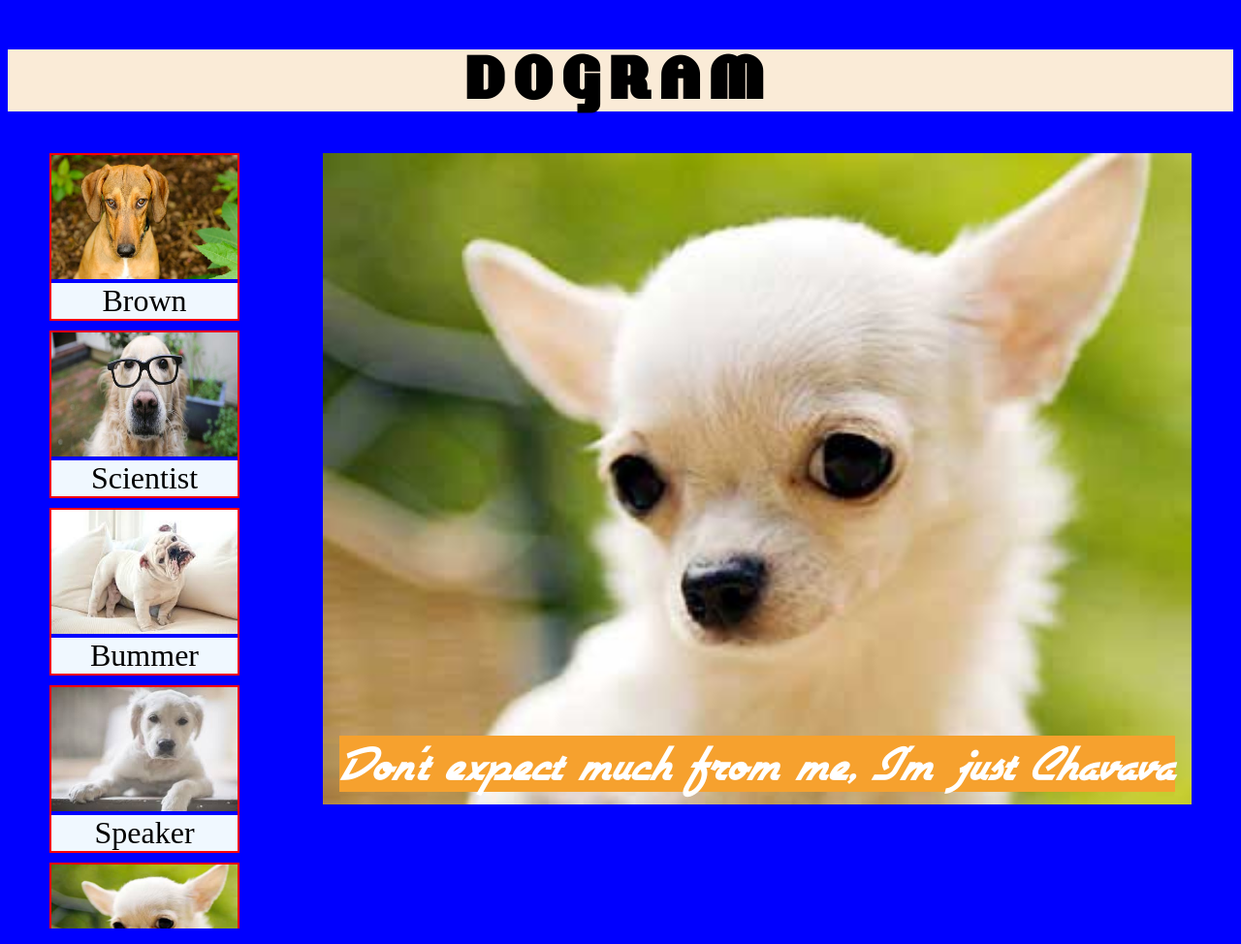
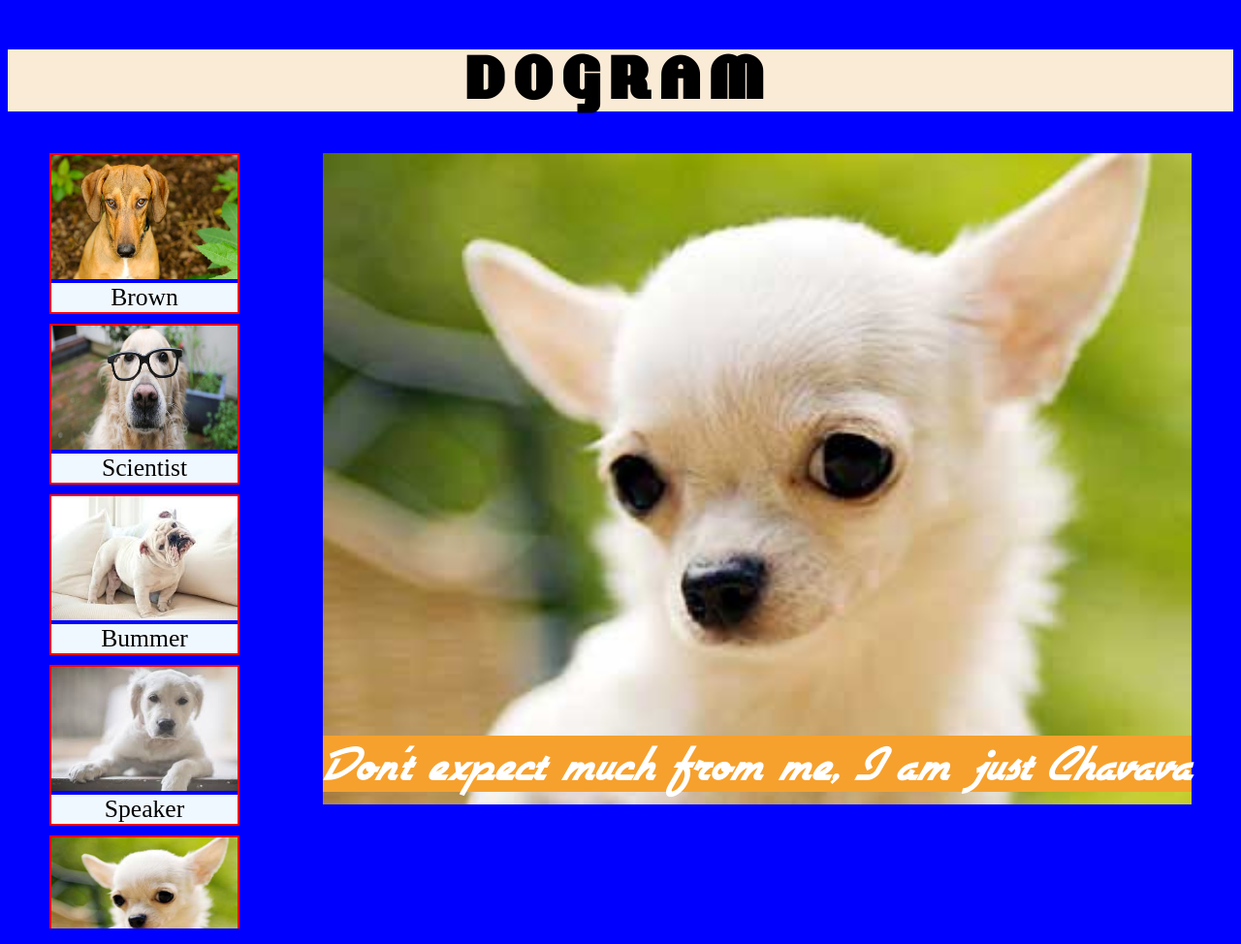
Before and after one commit to Yuragranovsky/WebIntroduction, a plain HTML site: page index.html in a window 1280 px wide. Shown: the whole page at 97% size. Drawn offline with Linux system fonts and the light colour scheme.

Commit message:
font size

```diff
--- a/index.html
+++ b/index.html
@@ -15,7 +15,7 @@
         <div class="detailed-frame">
             <img class="detailed-image" src="img/dog5.jpg">
             <span class="detailed-title">
-                Don't expect much from me, I'm just Chavava
+                Don't expect much from me, I am just Chavava
             </span>
         </div>
     </div>
--- a/styles/dog-styles.css
+++ b/styles/dog-styles.css
@@ -24,7 +24,7 @@ margin-top: 40px;
     display: block;
     text-align: center;
     background-color: aliceblue;
-    font-size: 2.5vw;
+    font-size: 2vw;
     color: black;
 }
 a {
```
